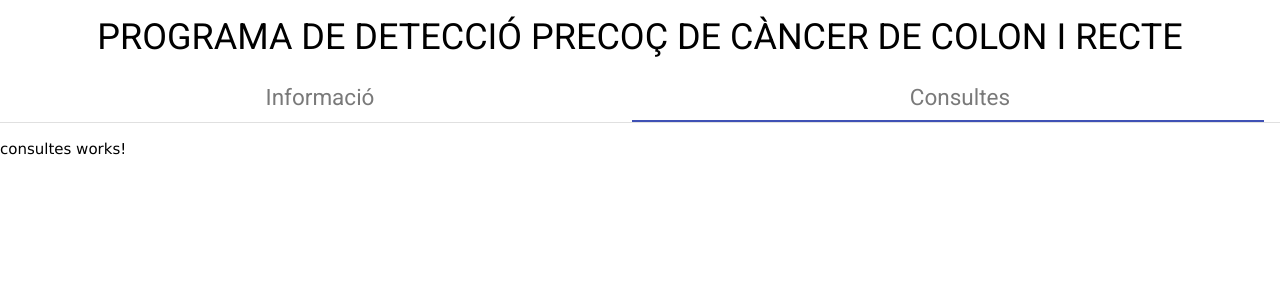
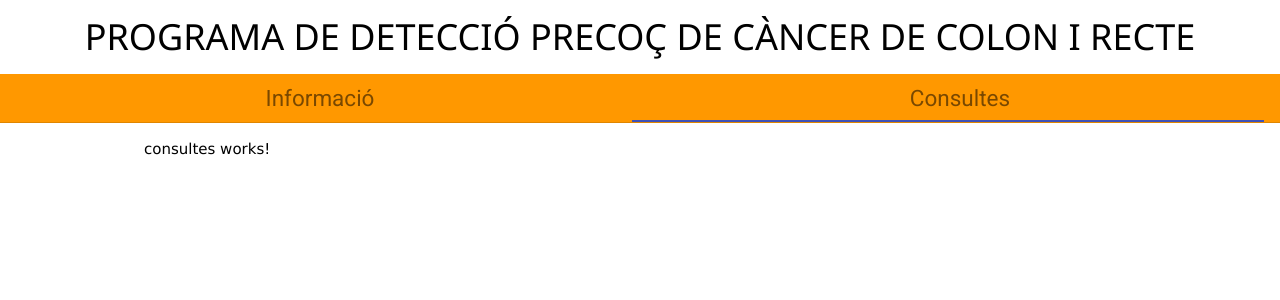
Before and after one commit to Jaldazabal3/colon, an Angular app: page /consultes in a window 1280 px wide. Shown: the top 300 px of the page. Built offline with nearby package versions, Linux system fonts and the light colour scheme.

Commit message:
Sticky menu done

```diff
--- a/src/app/app.component.css
+++ b/src/app/app.component.css
@@ -1,4 +1,3 @@
-
 h1{
     font-family: 'Roboto', sans-serif;
 }
--- a/src/app/app.component.html
+++ b/src/app/app.component.html
@@ -1,13 +1,3 @@
-<!--The content below is only a placeholder and can be replaced.-->
-<div style="text-align:center">
-  <h1>
-    PROGRAMA DE DETECCIÓ PRECOÇ DE CÀNCER DE COLON I RECTE
-  </h1>
-</div>
-<div>
-  <app-top-menu></app-top-menu>
-</div>
-
-
+<app-top-menu></app-top-menu>
 
 <router-outlet></router-outlet>
--- a/src/app/app.component.ts
+++ b/src/app/app.component.ts
@@ -1,10 +1,13 @@
-import { Component } from '@angular/core';
+import { Component, ViewChild } from '@angular/core';
 
 @Component({
   selector: 'app-root',
   templateUrl: './app.component.html',
   styleUrls: ['./app.component.css']
 })
+
+
+
 export class AppComponent {
   title = 'Programa de Detecció Precoç de Càncer de Colon i Recte | Programa de Prevenció i Control del Càncer';
 }
--- a/src/app/consultes/consultes.component.css
+++ b/src/app/consultes/consultes.component.css
@@ -0,0 +1,7 @@
+p{
+    text-align: justify;
+}
+.w3-container{
+    width: 80%;
+    margin: auto;
+}
--- a/src/app/consultes/consultes.component.html
+++ b/src/app/consultes/consultes.component.html
@@ -1,3 +1,5 @@
-<p>
-  consultes works!
-</p>
+<div class="w3-container">
+  <p>
+    consultes works!
+  </p>
+</div>
--- a/src/app/informacio/informacio.component.html
+++ b/src/app/informacio/informacio.component.html
@@ -3,4 +3,8 @@
   <p>Lorem ipsum dolor sit, amet consectetur adipisicing elit. Cupiditate fuga dolore animi laboriosam facilis, enim quo, incidunt id aut odit totam, sunt consectetur. Cumque dolores dicta unde at consequatur amet. Itaque aliquam impedit nobis soluta distinctio totam quo at labore? Dolorum impedit quasi quibusdam dolore laudantium nam animi praesentium commodi esse eveniet atque voluptates omnis, voluptate, quo at nostrum quidem illum facere eligendi nulla aperiam doloribus! Ab necessitatibus ipsa amet dolores assumenda nobis, ratione in, maiores enim atque laudantium aspernatur perspiciatis placeat dolor a optio sapiente commodi voluptates consequatur ea nihil! Aspernatur eos aliquam quod ipsam accusantium deserunt blanditiis doloribus.</p>
   <p>Lorem ipsum dolor sit, amet consectetur adipisicing elit. Cupiditate fuga dolore animi laboriosam facilis, enim quo, incidunt id aut odit totam, sunt consectetur. Cumque dolores dicta unde at consequatur amet. Itaque aliquam impedit nobis soluta distinctio totam quo at labore? Dolorum impedit quasi quibusdam dolore laudantium nam animi praesentium commodi esse eveniet atque voluptates omnis, voluptate, quo at nostrum quidem illum facere eligendi nulla aperiam doloribus! Ab necessitatibus ipsa amet dolores assumenda nobis, ratione in, maiores enim atque laudantium aspernatur perspiciatis placeat dolor a optio sapiente commodi voluptates consequatur ea nihil! Aspernatur eos aliquam quod ipsam accusantium deserunt blanditiis doloribus.</p>
   <p>Lorem ipsum dolor sit, amet consectetur adipisicing elit. Cupiditate fuga dolore animi laboriosam facilis, enim quo, incidunt id aut odit totam, sunt consectetur. Cumque dolores dicta unde at consequatur amet. Itaque aliquam impedit nobis soluta distinctio totam quo at labore? Dolorum impedit quasi quibusdam dolore laudantium nam animi praesentium commodi esse eveniet atque voluptates omnis, voluptate, quo at nostrum quidem illum facere eligendi nulla aperiam doloribus! Ab necessitatibus ipsa amet dolores assumenda nobis, ratione in, maiores enim atque laudantium aspernatur perspiciatis placeat dolor a optio sapiente commodi voluptates consequatur ea nihil! Aspernatur eos aliquam quod ipsam accusantium deserunt blanditiis doloribus.</p>
+  <p>Lorem ipsum dolor sit, amet consectetur adipisicing elit. Cupiditate fuga dolore animi laboriosam facilis, enim quo, incidunt id aut odit totam, sunt consectetur. Cumque dolores dicta unde at consequatur amet. Itaque aliquam impedit nobis soluta distinctio totam quo at labore? Dolorum impedit quasi quibusdam dolore laudantium nam animi praesentium commodi esse eveniet atque voluptates omnis, voluptate, quo at nostrum quidem illum facere eligendi nulla aperiam doloribus! Ab necessitatibus ipsa amet dolores assumenda nobis, ratione in, maiores enim atque laudantium aspernatur perspiciatis placeat dolor a optio sapiente commodi voluptates consequatur ea nihil! Aspernatur eos aliquam quod ipsam accusantium deserunt blanditiis doloribus.</p>
+  <p>Lorem ipsum dolor sit, amet consectetur adipisicing elit. Cupiditate fuga dolore animi laboriosam facilis, enim quo, incidunt id aut odit totam, sunt consectetur. Cumque dolores dicta unde at consequatur amet. Itaque aliquam impedit nobis soluta distinctio totam quo at labore? Dolorum impedit quasi quibusdam dolore laudantium nam animi praesentium commodi esse eveniet atque voluptates omnis, voluptate, quo at nostrum quidem illum facere eligendi nulla aperiam doloribus! Ab necessitatibus ipsa amet dolores assumenda nobis, ratione in, maiores enim atque laudantium aspernatur perspiciatis placeat dolor a optio sapiente commodi voluptates consequatur ea nihil! Aspernatur eos aliquam quod ipsam accusantium deserunt blanditiis doloribus.</p>
+  <p>Lorem ipsum dolor sit, amet consectetur adipisicing elit. Cupiditate fuga dolore animi laboriosam facilis, enim quo, incidunt id aut odit totam, sunt consectetur. Cumque dolores dicta unde at consequatur amet. Itaque aliquam impedit nobis soluta distinctio totam quo at labore? Dolorum impedit quasi quibusdam dolore laudantium nam animi praesentium commodi esse eveniet atque voluptates omnis, voluptate, quo at nostrum quidem illum facere eligendi nulla aperiam doloribus! Ab necessitatibus ipsa amet dolores assumenda nobis, ratione in, maiores enim atque laudantium aspernatur perspiciatis placeat dolor a optio sapiente commodi voluptates consequatur ea nihil! Aspernatur eos aliquam quod ipsam accusantium deserunt blanditiis doloribus.</p>
+  <p>Lorem ipsum dolor sit, amet consectetur adipisicing elit. Cupiditate fuga dolore animi laboriosam facilis, enim quo, incidunt id aut odit totam, sunt consectetur. Cumque dolores dicta unde at consequatur amet. Itaque aliquam impedit nobis soluta distinctio totam quo at labore? Dolorum impedit quasi quibusdam dolore laudantium nam animi praesentium commodi esse eveniet atque voluptates omnis, voluptate, quo at nostrum quidem illum facere eligendi nulla aperiam doloribus! Ab necessitatibus ipsa amet dolores assumenda nobis, ratione in, maiores enim atque laudantium aspernatur perspiciatis placeat dolor a optio sapiente commodi voluptates consequatur ea nihil! Aspernatur eos aliquam quod ipsam accusantium deserunt blanditiis doloribus.</p>
 </div>
--- a/src/app/top-menu/top-menu.component.css
+++ b/src/app/top-menu/top-menu.component.css
@@ -1,3 +1,12 @@
 a{
     font-size: 1.5em;
 }
+.sticky{
+    overflow: hidden;
+    position: fixed;
+    top: 0;
+    z-index: 10;
+}
+.fullwidth{
+    width: 100%;
+}
--- a/src/app/top-menu/top-menu.component.html
+++ b/src/app/top-menu/top-menu.component.html
@@ -1,17 +1,24 @@
-<!-- <nav mat-tab-nav-bar>
-  <a mat-tab-link routerLink='/informacio'>Informació</a>
-  <a mat-tab-link routerLink='/consultes'>Consultes</a>
-</nav> -->
-<!-- <div class="w3-bar w3-black">
-  <button class="w3-bar-item w3-button" routerLink='/informacio'>Informació</button>
-  <button class="w3-bar-item w3-button" routerLink='/consultes'>Consultes</button>
-</div> -->
-<nav mat-tab-nav-bar mat-stretch-tabs class="top-menu">
+<!-- This is the main header (title) -->
+<div class="header">
+  <div style="text-align:center">
+    <h1>
+      PROGRAMA DE DETECCIÓ PRECOÇ DE CÀNCER DE COLON I RECTE
+    </h1>
+  </div>
+</div>
+
+<!-- This is the sticky menu -->
+<div class="fullwidth"
+#stickyMenu
+[class.sticky]="sticky">
+<nav mat-tab-nav-bar mat-stretch-tabs class="top-menu w3-bar w3-orange">
     <a mat-tab-link
       *ngFor="let link of navLinks"
       [routerLink]="link.path"
       routerLinkActive #rla="routerLinkActive"
-    [active]="rla.isActive">
+      [active]="rla.isActive"
+      class="w3-bar-item w3-button">
       {{link.label}}
     </a>
   </nav>
+</div>
--- a/src/app/top-menu/top-menu.component.ts
+++ b/src/app/top-menu/top-menu.component.ts
@@ -1,4 +1,4 @@
-import { Component, OnInit } from '@angular/core';
+import { Component, OnInit, ViewChild, ElementRef, HostListener, AfterViewInit } from '@angular/core';
 
 @Component({
   selector: 'app-top-menu',
@@ -7,8 +7,19 @@ import { Component, OnInit } from '@angular/core';
 })
 export class TopMenuComponent implements OnInit {
 
+  // Wraps araund a native element (stickyMenu)  inside the view
+  @ViewChild('stickyMenu') menuElement: ElementRef;
+
+  sticky: boolean = false;
+  menuPosition: any;
+
   constructor() { }
 
+  ngOnInit() {
+
+  }
+
+  // List of nav links in navbar with its name and path
   public navLinks = [
     {
       label: 'Informació',
@@ -20,7 +31,22 @@ export class TopMenuComponent implements OnInit {
     },
   ];
 
-  ngOnInit() {
+  ngAfterViewInit(){
+    // Saves offsetTop element property to this.menuPosition variable
+    this.menuPosition = this.menuElement.nativeElement.offsetTop;
   }
 
+  @HostListener('window:scroll',['$event'])
+    handleScroll(){
+      const windowScroll = window.pageYOffset;
+      if (windowScroll >= this.menuPosition) {
+        this.sticky=true;
+      } else {
+        this.sticky=false;
+      }
+    }
+
+
+
+
 }
```
Lines whose indentation alone changed are shown as unchanged.
